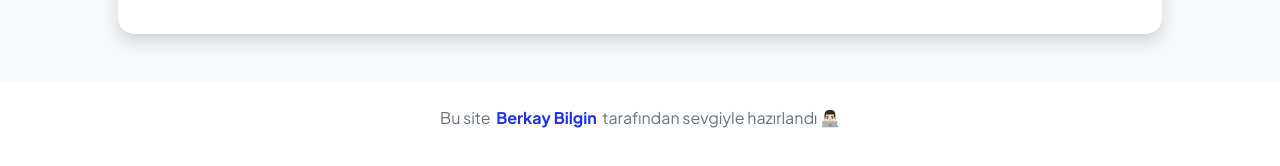
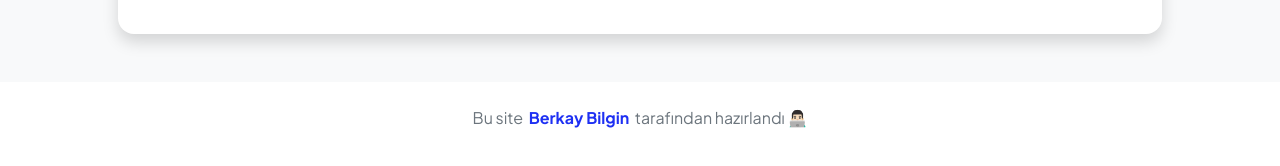
Before and after one commit to o-devx/brq-w-p-sac, a plain HTML site: page index.html in a window 1280 px wide. Shown: the part 2882-3048 px from the top of the page. Drawn offline with nearby package versions, Linux system fonts and the light colour scheme.

Commit message:
Update index.html

```diff
--- a/index.html
+++ b/index.html
@@ -291,7 +291,7 @@
             </a>
           </div> -->
           <div class="d-flex justify-content-center mb-0">
-            <p class="text-muted ">Bu site <a style="text-decoration: none;" href="https://instagram.com/_berkaybilgin_" target="_blank"><b>&nbsp;Berkay Bilgin&nbsp;</b></a> tarafından sevgiyle hazırlandı 👨🏻‍💻 </p></p>
+            <p class="text-muted ">Bu site <a style="text-decoration: none;" href="https://instagram.com/berkaybilginov" target="_blank"><b>&nbsp;Berkay Bilgin&nbsp;</b></a> tarafından hazırlandı 👨🏻‍💻 </p></p>
           </div>
         </div>
       </div>
```
